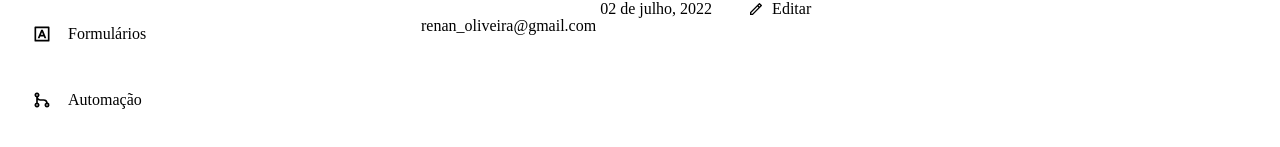
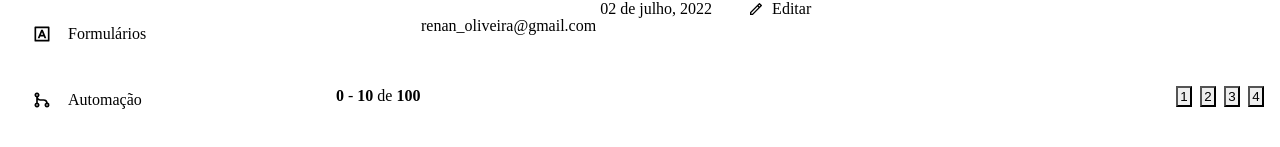
Before and after one commit to moutinhofuturedev/DashGO, a Next.js app: page /users in a window 1280 px wide. Shown: the part 397-544 px from the top of the page. Built offline with nearby package versions, Linux system fonts and the light colour scheme.

Commit message:
inclusion of pagination: pt2

```diff
--- a/src/pages/users/index.tsx
+++ b/src/pages/users/index.tsx
@@ -15,6 +15,7 @@ import {
 } from "@chakra-ui/react";
 import { RiAddLine, RiPencilLine } from "react-icons/ri";
 import { Header } from "../../components/Header";
+import { Pagination } from "../../components/Pagination";
 import { Sidebar } from "../../components/Sidebar";
 
 export default function UserList() {
@@ -116,6 +117,7 @@ export default function UserList() {
               </Tr>
             </Tbody>
           </Table>
+          <Pagination />
         </Box>
       </Flex>
     </Box>
```
